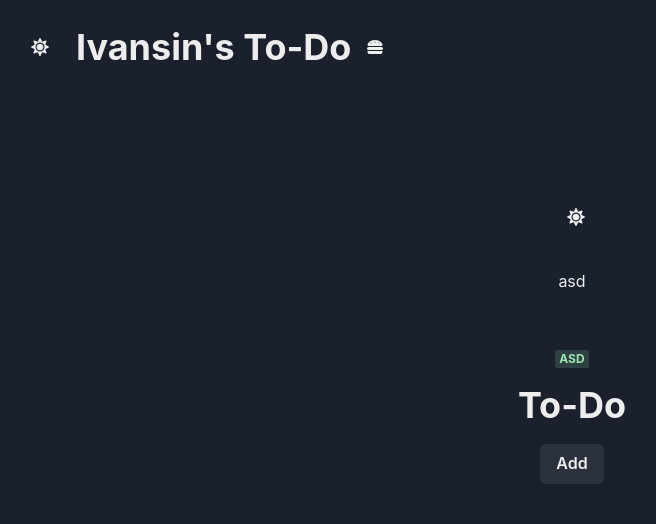
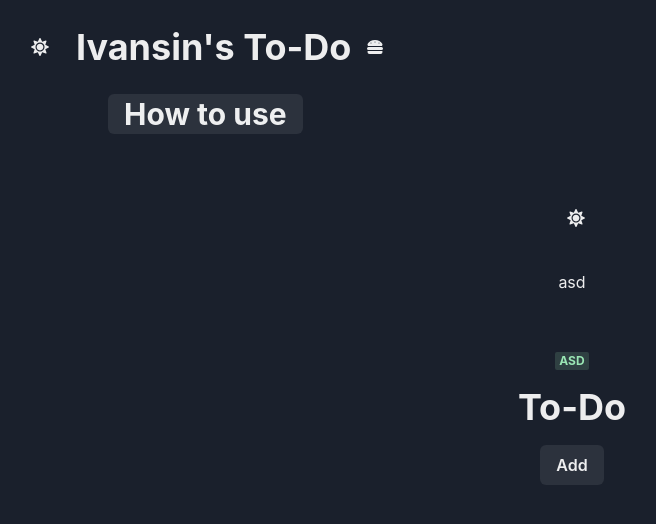
Before and after one commit to IvanRomero03/todo-list, a Next.js app: page / in a window 1280 px wide. Shown: the top 524 px of the page, without its empty margins (68-724 px from the left). Built offline with nearby package versions, Linux system fonts and the light colour scheme.

Commit message:
how to use section

```diff
--- /dev/null
+++ b/components/HowToUse.js
@@ -0,0 +1,25 @@
+import React, { useState } from "react";
+import { Container, Button, Heading, Box, Text } from "@chakra-ui/react";
+
+const HowToUse = () => {
+  const [toggleHowToUse, setToggleHowToUse] = useState(false);
+
+  const handleHowToUse = () => {
+    setToggleHowToUse(!toggleHowToUse);
+  };
+  return (
+    <Container mt="2%" alignContent={"left"} maxW="75%">
+      <Button onClick={handleHowToUse}>
+        <Heading as="h5" size="lg">
+          How to use
+        </Heading>
+      </Button>
+      {toggleHowToUse && (
+        <Box mt="1%">
+          <Text>asd</Text>
+        </Box>
+      )}
+    </Container>
+  );
+};
+export default HowToUse;
--- a/components/TodoBox.js
+++ b/components/TodoBox.js
@@ -1,12 +1,12 @@
 import React from "react";
 import { Box, Button, Badge, VStack, Text, Heading } from "@chakra-ui/react";
 
-const TopLeft = ({}) => {
+const TopLeft = ({ idTodo }) => {
   return (
     <Box mt="2%" alignContent={"left"} maxW="90%">
       <VStack spacing="4" alignContent={"center"}>
         <Badge colorScheme="green">
-          <Text>{"Asd"}</Text>
+          <Text>{idTodo ?? "Asd"}</Text>
         </Badge>
         <Heading>To-Do</Heading>
         <Button variantColor="green">
--- a/pages/index.js
+++ b/pages/index.js
@@ -1,17 +1,29 @@
 import Image from "next/image";
 import styles from "../styles/Home.module.css";
 import Header from "../components/header";
-import { Text, Center, Box, VStack, Divider } from "@chakra-ui/react";
+import {
+  Text,
+  Center,
+  Box,
+  VStack,
+  Divider,
+  Heading,
+  Container,
+  Button,
+} from "@chakra-ui/react";
 import { ColorModeSwitcher } from "../components/ColorModeSwitcher";
 import { TopLeft } from "../components/TopLeft";
 import TodoBox from "../components/TodoBox";
+import React, { useState } from "react";
+import HowToUse from "../components/HowToUse";
 
 export default function Home() {
   return (
     <>
       <Header title="To-Do" />
       <TopLeft username={"Ivansin"} />
-      <VStack textAlign="center" minH="100%" mt="10%" spacing={8}>
+      <HowToUse />
+      <VStack textAlign="center" minH="100%" mt="5%" spacing={8}>
         <ColorModeSwitcher />
         <Text>asd</Text>
         <TodoBox />
```
Also changed, not shown: 1 other file (tests, documents, lock files or other folders).
